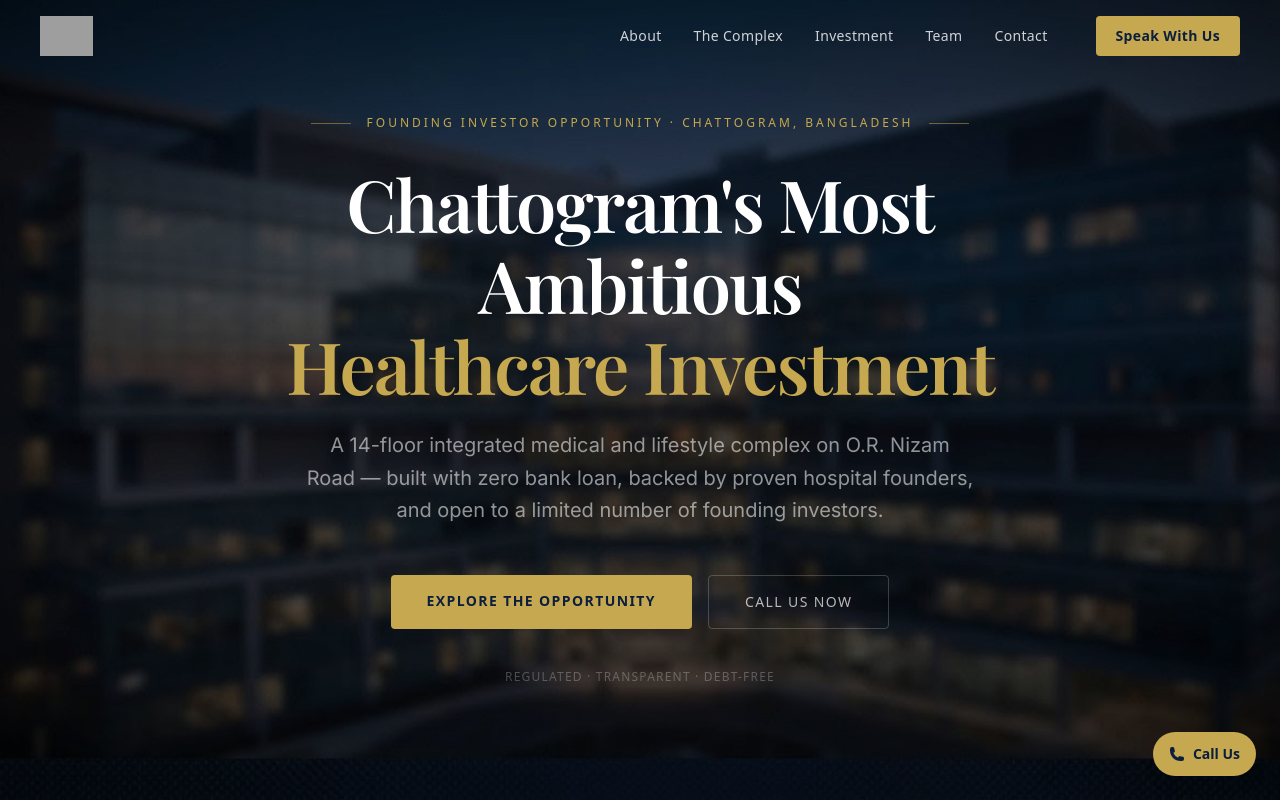
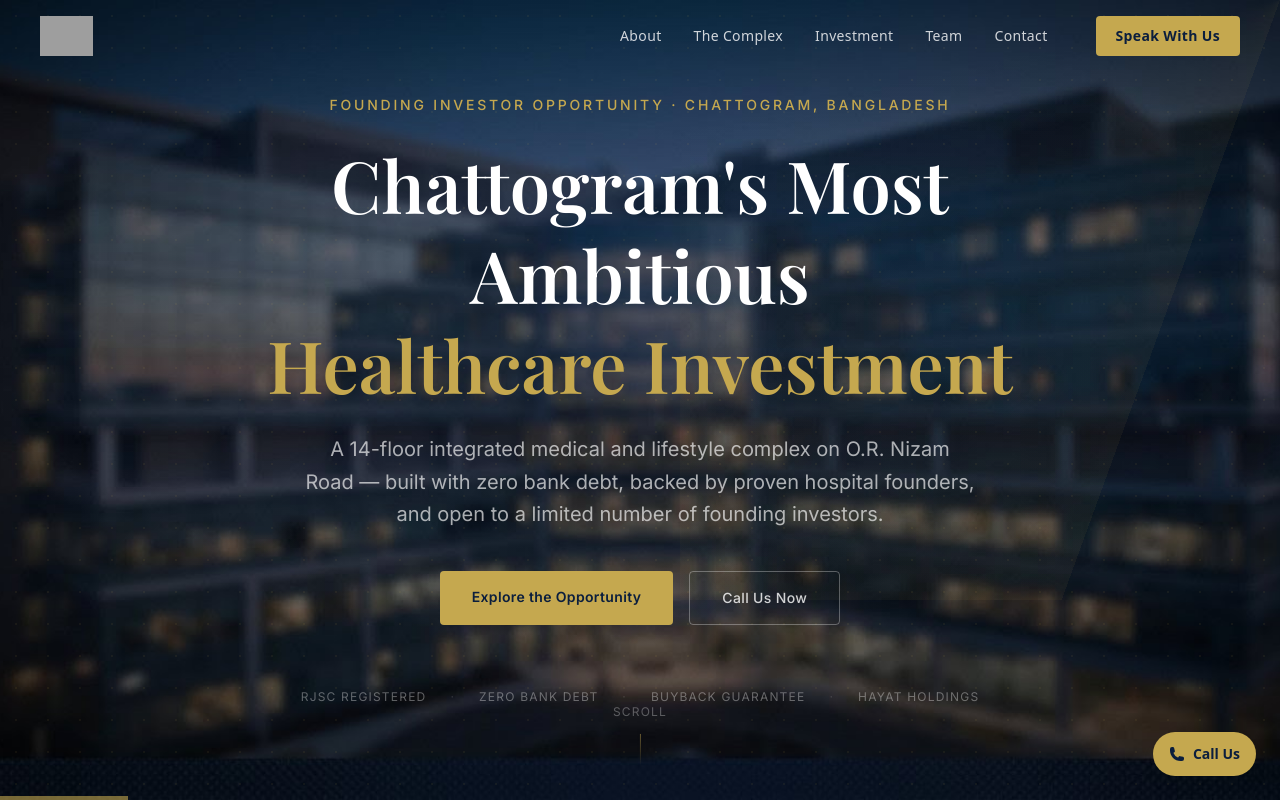
Before and after one commit to NuhalMunawar/hayat, a Next.js app: page / in a window 1280 px wide. Shown: the top 800 px of the page. Built offline with nearby package versions, Linux system fonts and the light colour scheme; grey boxes are pictures that could not be loaded.

Commit message:
update Contact component to clarify WhatsApp message prompt; revise Leadership bio for accuracy; update Opportunity stats for consistency

```diff
--- a/components/Contact.tsx
+++ b/components/Contact.tsx
@@ -81,7 +81,7 @@ export default function Contact() {
                   className="inline-flex items-center gap-2 text-white/80 hover:text-[#C5A84F] transition-colors text-base font-[family-name:var(--font-inter)]"
                 >
                   <span className="text-xl">💬</span>
-                  Message on WhatsApp
+                  Click to Message on WhatsApp
                 </a>
               </div>
 
--- a/components/Hero.tsx
+++ b/components/Hero.tsx
@@ -4,88 +4,125 @@ import { motion } from "framer-motion";
 
 export default function Hero() {
   return (
-    <section
-      className="relative min-h-screen flex items-center justify-center overflow-hidden"
-      style={{
-        backgroundImage: "url('/images/bg1.jpeg')",
-        backgroundSize: "cover",
-        backgroundPosition: "center",
-        backgroundRepeat: "no-repeat",
-      }}
-    >
-      <div className="absolute inset-0 bg-black/30 pointer-events-none" />
+    <section className="relative min-h-screen flex items-center justify-center overflow-hidden bg-[#0B1E3D]">
+      {/* Background image */}
+      <div
+        className="absolute inset-0 bg-cover bg-center bg-no-repeat"
+        style={{ backgroundImage: "url('/images/bg1.jpeg')" }}
+      />
+
+      {/* Subtle radial glow */}
+      <div className="absolute inset-0 bg-[radial-gradient(ellipse_80%_60%_at_50%_40%,#1a3a6e33_0%,transparent_70%)]" />
+
+      {/* Dot-grid texture */}
+      <div
+        className="absolute inset-0 opacity-[0.07]"
+        style={{
+          backgroundImage: "radial-gradient(circle, #C5A84F 1px, transparent 1px)",
+          backgroundSize: "32px 32px",
+        }}
+      />
+
+      {/* Diagonal accent line — top right */}
+      <div className="absolute top-0 right-0 w-[600px] h-[600px] opacity-[0.06]">
+        <div
+          className="w-full h-full"
+          style={{
+            background:
+              "conic-gradient(from 200deg at 100% 0%, #C5A84F 0deg, transparent 60deg)",
+          }}
+        />
+      </div>
+
+      {/* Gold accent bar — bottom left */}
+      <div className="absolute bottom-0 left-0 w-32 h-1 bg-[#C5A84F] opacity-60" />
 
       {/* Content */}
       <div className="relative z-10 max-w-4xl mx-auto px-6 text-center">
-        {/* Overline label */}
-        <motion.div
-          initial={{ opacity: 0, y: 16 }}
+        <motion.p
+          initial={{ opacity: 0, y: 20 }}
           animate={{ opacity: 1, y: 0 }}
-          transition={{ duration: 0.7 }}
-          className="flex items-center justify-center gap-4 mb-8"
+          transition={{ duration: 0.6 }}
+          className="text-[#C5A84F] text-sm font-medium tracking-[0.2em] uppercase mb-6 font-[family-name:var(--font-inter)]"
         >
-          <span className="block w-10 h-px bg-[#C5A84F]/50" />
-          <p className="text-[#C5A84F] text-xs font-medium tracking-[0.25em] uppercase">
-            Founding Investor Opportunity · Chattogram, Bangladesh
-          </p>
-          <span className="block w-10 h-px bg-[#C5A84F]/50" />
-        </motion.div>
+          Founding Investor Opportunity · Chattogram, Bangladesh
+        </motion.p>
 
-        {/* Headline */}
         <motion.h1
-          initial={{ opacity: 0, y: 28 }}
+          initial={{ opacity: 0, y: 30 }}
           animate={{ opacity: 1, y: 0 }}
-          transition={{ duration: 0.8, delay: 0.12 }}
-          className="font-[family-name:var(--font-playfair)] text-4xl md:text-6xl lg:text-7xl font-semibold text-white leading-[1.12] tracking-tight mb-6"
+          transition={{ duration: 0.7, delay: 0.1 }}
+          className="font-[family-name:var(--font-playfair)] text-4xl md:text-6xl lg:text-7xl font-semibold text-white leading-tight mb-6"
         >
           Chattogram&apos;s Most Ambitious
           <br />
-          <span className="text-[#C5A84F]">Healthcare Investment</span>
+          <em className="text-[#C5A84F] not-italic">Healthcare Investment</em>
         </motion.h1>
 
-        {/* Sub-headline */}
         <motion.p
           initial={{ opacity: 0, y: 20 }}
           animate={{ opacity: 1, y: 0 }}
-          transition={{ duration: 0.8, delay: 0.22 }}
-          className="font-[family-name:var(--font-inter)] text-white/55 text-lg md:text-xl max-w-2xl mx-auto leading-relaxed mb-12"
+          transition={{ duration: 0.7, delay: 0.2 }}
+          className="font-[family-name:var(--font-inter)] text-white/65 text-lg md:text-xl max-w-2xl mx-auto leading-relaxed mb-10"
         >
           A 14-floor integrated medical and lifestyle complex on O.R. Nizam Road —
-          built with zero bank loan, backed by proven hospital founders, and open
+          built with zero bank debt, backed by proven hospital founders, and open
           to a limited number of founding investors.
         </motion.p>
 
-        {/* CTA buttons */}
         <motion.div
           initial={{ opacity: 0, y: 20 }}
           animate={{ opacity: 1, y: 0 }}
-          transition={{ duration: 0.8, delay: 0.32 }}
+          transition={{ duration: 0.7, delay: 0.3 }}
           className="flex flex-col sm:flex-row gap-4 justify-center"
         >
           <a
             href="#investment"
-            className="px-9 py-4 bg-[#C5A84F] hover:bg-[#D4BC72] text-[#0B1E3D] font-semibold rounded-sm tracking-widest transition-colors duration-200 text-sm uppercase"
+            className="px-8 py-4 bg-[#C5A84F] hover:bg-[#D4BC72] text-[#0B1E3D] font-semibold rounded tracking-wide transition-colors duration-200 text-sm font-[family-name:var(--font-inter)]"
           >
             Explore the Opportunity
           </a>
           <a
             href="tel:01335074940"
-            className="px-9 py-4 border border-white/20 hover:border-[#C5A84F]/60 text-white/70 hover:text-[#C5A84F] font-medium rounded-sm tracking-widest transition-all duration-200 text-sm uppercase"
+            className="px-8 py-4 border border-white/30 hover:border-[#C5A84F] text-white/80 hover:text-[#C5A84F] font-medium rounded tracking-wide transition-all duration-200 text-sm font-[family-name:var(--font-inter)]"
           >
             Call Us Now
           </a>
         </motion.div>
 
-        {/* Trust line */}
-        <motion.p
+        {/* Trust badges */}
+        <motion.div
           initial={{ opacity: 0 }}
           animate={{ opacity: 1 }}
-          transition={{ duration: 0.8, delay: 0.5 }}
-          className="mt-10 text-white/25 text-xs tracking-widest uppercase"
+          transition={{ delay: 0.9, duration: 0.6 }}
+          className="mt-16 flex flex-wrap justify-center gap-6 text-white/35 text-xs tracking-widest uppercase font-[family-name:var(--font-inter)]"
         >
-          Regulated · Transparent · Debt-Free
-        </motion.p>
+          <span>RJSC Registered</span>
+          <span className="text-white/15">·</span>
+          <span>Zero Bank Debt</span>
+          <span className="text-white/15">·</span>
+          <span>Buyback Guarantee</span>
+          <span className="text-white/15">·</span>
+          <span>Hayat Holdings</span>
+        </motion.div>
       </div>
+
+      {/* Scroll indicator */}
+      <motion.div
+        initial={{ opacity: 0 }}
+        animate={{ opacity: 1 }}
+        transition={{ delay: 1.2, duration: 0.8 }}
+        className="absolute bottom-10 left-1/2 -translate-x-1/2 flex flex-col items-center gap-2"
+      >
+        <span className="text-white/30 text-xs tracking-widest uppercase font-[family-name:var(--font-inter)]">
+          Scroll
+        </span>
+        <motion.div
+          animate={{ y: [0, 8, 0] }}
+          transition={{ repeat: Infinity, duration: 1.6, ease: "easeInOut" }}
+          className="w-px h-8 bg-gradient-to-b from-[#C5A84F]/50 to-transparent"
+        />
+      </motion.div>
     </section>
   );
 }
--- a/components/Leadership.tsx
+++ b/components/Leadership.tsx
@@ -13,7 +13,7 @@ const leaders = [
   {
     name: "Dr. Mohammad Azizul Haque",
     title: "Managing Director — Hayat Life Care",
-    bio: "Founder of Park View Hospital, Ekhusey Hospital, Delta Hospital and Treatment Hospital in Chattogram, Dr. Azizul is one of the Port City's most accomplished healthcare entrepreneurs. An Associate Professor at Chattogram Medical College & Hospital, he leads Hayat Life Care with a firm commitment to clinical excellence and hospital management best practices.",
+    bio: "Director of Park View Hospital, Ekhusey Hospital, Delta Hospital and Treatment Hospital in Chattogram, Dr. Azizul is one of the Port City's most accomplished healthcare entrepreneurs. An Associate Professor at Chattogram Medical College & Hospital, he leads Hayat Life Care with a firm commitment to clinical excellence and hospital management best practices.",
     initials: "AH",
   },
 ];
--- a/components/Opportunity.tsx
+++ b/components/Opportunity.tsx
@@ -8,7 +8,7 @@ const stats = [
   { value: "55 Katha", label: "Prime Land, O.R. Nizam Road" },
   { value: "14 Floors", label: "+ 3 Basements" },
   { value: "11", label: "Revenue-Generating Wings" },
-  { value: "150+", label: "Paid Parking Spaces" },
+  { value: "4,950", label: "Max Shares" },
 ];
 
 export default function Opportunity() {
```
